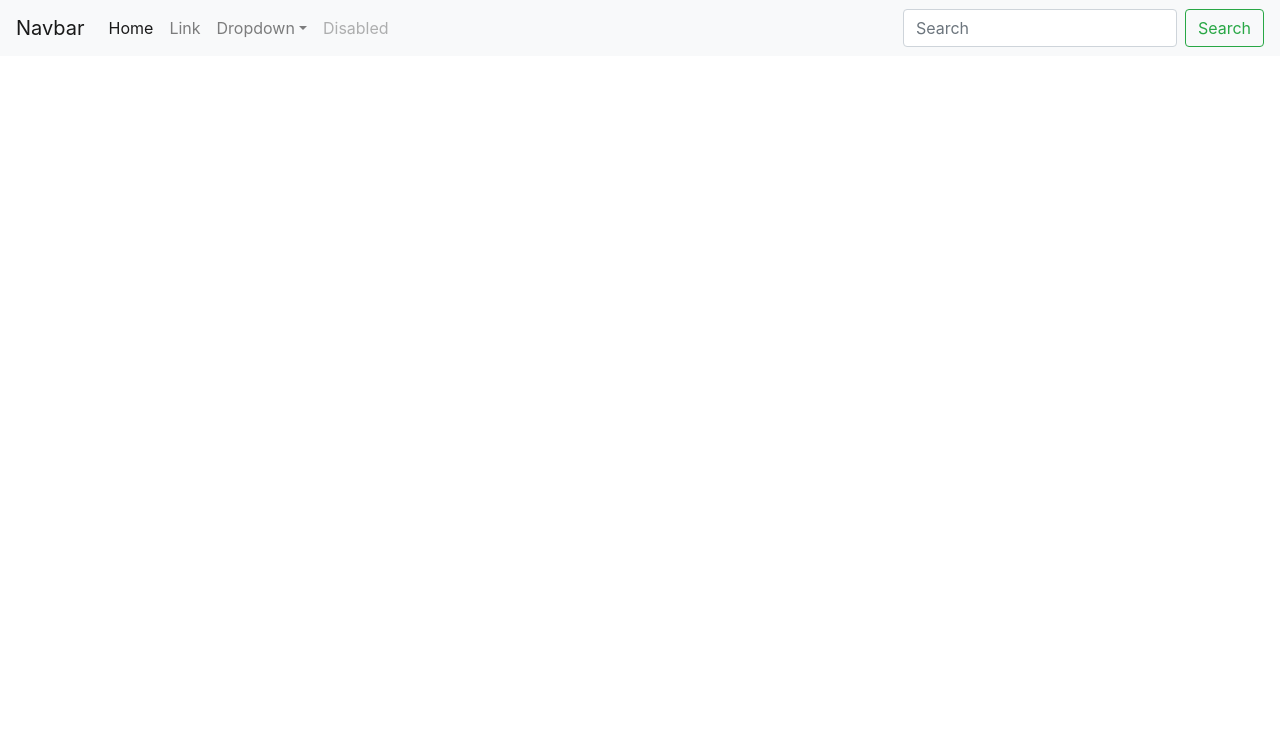
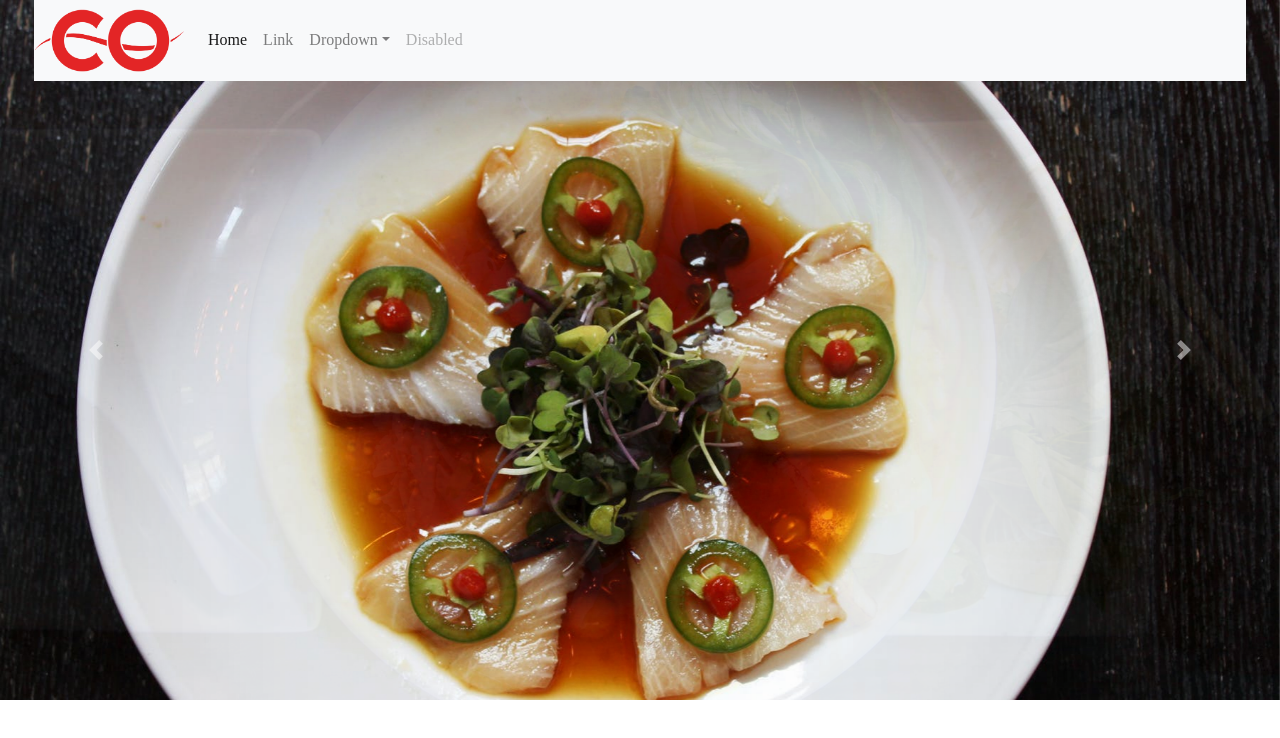
Before and after one commit to a-battiste/CO-Mimic-Project, a plain HTML site: page index.html in a window 1280 px wide. Drawn offline with nearby package versions, Linux system fonts and the light colour scheme.

Commit message:
added carousel images

```diff
--- a/index.html
+++ b/index.html
@@ -6,8 +6,9 @@
 	<link rel="stylesheet" type="text/css" href="stylesheets/custom.css">
 </head>
 <body>
+	<div class="my-container">
 		<nav class="navbar navbar-expand-lg navbar-light bg-light">
-  		<a class="navbar-brand" href="#">Navbar</a>
+	  		<a class="navbar-brand" href="#"><img class="logo" src="images/logo.png"></a>
 	  		<button class="navbar-toggler" type="button" data-toggle="collapse" data-target="#navbarSupportedContent" aria-controls="navbarSupportedContent" aria-expanded="false" aria-label="Toggle navigation">
 	    		<span class="navbar-toggler-icon"></span>
 	  		</button>
@@ -32,13 +33,46 @@
 		        		<a class="nav-link disabled" href="#" tabindex="-1" aria-disabled="true">Disabled</a>
 		      		</li>
 		    	</ul>
-	    	<form class="form-inline my-2 my-lg-0">
-	      		<input class="form-control mr-sm-2" type="search" placeholder="Search" aria-label="Search">
-	      		<button class="btn btn-outline-success my-2 my-sm-0" type="submit">Search</button>
-	    	</form>
 		  	</div>
 		</nav>
+	</div>
 
+	<div id="carouselExampleFade" class="carousel slide carousel-fade hero-images" data-ride="carousel">
+  		<div class="carousel-inner">
+    		<div class="carousel-item active">
+      			<img src="images/carousel1.jpg" class="d-block w-100" alt="ramen">
+    		</div>
+    		<div class="carousel-item">
+      			<img src="images/carousel2.jpg" class="d-block w-100" alt="sushi">
+    		</div>
+    		<div class="carousel-item">
+     			<img src="images/carousel3.jpg" class="d-block w-100" alt="restaurant image">
+    		</div>
+    		<div class="carousel-item">
+     			<img src="images/carousel4.jpg" class="d-block w-100" alt="restaurant image">
+    		</div>
+    		<div class="carousel-item">
+     			<img src="images/carousel5.jpg" class="d-block w-100" alt="restaurant image">
+    		</div>
+    		<div class="carousel-item">
+     			<img src="images/carousel6.jpg" class="d-block w-100" alt="restaurant image">
+    		</div>
+    		<div class="carousel-item">
+     			<img src="images/carousel7.jpg" class="d-block w-100" alt="restaurant image">
+    		</div>
+    		<div class="carousel-item">
+     			<img src="images/carousel8.jpg" class="d-block w-100" alt="restaurant image">
+    		</div>
+  		</div>
+  		<a class="carousel-control-prev" href="#carouselExampleFade" role="button" data-slide="prev">
+    		<span class="carousel-control-prev-icon" aria-hidden="true"></span>
+   			<span class="sr-only">Previous</span>
+  		</a>
+  		<a class="carousel-control-next" href="#carouselExampleFade" role="button" data-slide="next">
+    		<span class="carousel-control-next-icon" aria-hidden="true"></span>
+    		<span class="sr-only">Next</span>
+  		</a>
+	</div>
 
 	<script src="https://code.jquery.com/jquery-3.4.1.slim.min.js" integrity="sha384-J6qa4849blE2+poT4WnyKhv5vZF5SrPo0iEjwBvKU7imGFAV0wwj1yYfoRSJoZ+n" crossorigin="anonymous"></script>
 	<script src="https://cdn.jsdelivr.net/npm/popper.js@1.16.0/dist/umd/popper.min.js" integrity="sha384-Q6E9RHvbIyZFJoft+2mJbHaEWldlvI9IOYy5n3zV9zzTtmI3UksdQRVvoxMfooAo" crossorigin="anonymous"></script>
--- a/stylesheets/custom.css
+++ b/stylesheets/custom.css
@@ -0,0 +1,31 @@
+body{
+	font-family: 'Din Pro Light';
+}
+.logo {
+	width: 150px;
+}
+div.my-container {
+	padding: 0 34px;
+	margin: 0 0 0 0 !important;
+	width: 100%;
+}
+nav	{
+	padding: 9px 0 !important;
+	width: 100%;
+}
+
+.navbar-brand {
+	padding: 0px;
+}
+
+div.hero-images {
+	z-index: -1;
+	position: absolute;
+	top: 0;
+	width: 100%;
+	margin: 0 auto;
+}
+
+.carousel-item {
+	height: 700px;
+}
```
Also changed, not shown: images/carousel1.jpg (added), images/carousel2.jpg (added), images/carousel3.jpg (added), images/carousel4.jpg (added), images/carousel5.jpg (added), images/carousel6.jpg (added), images/carousel7.jpg (added), images/carousel8.jpg (added). Lines whose indentation alone changed are shown as unchanged.
